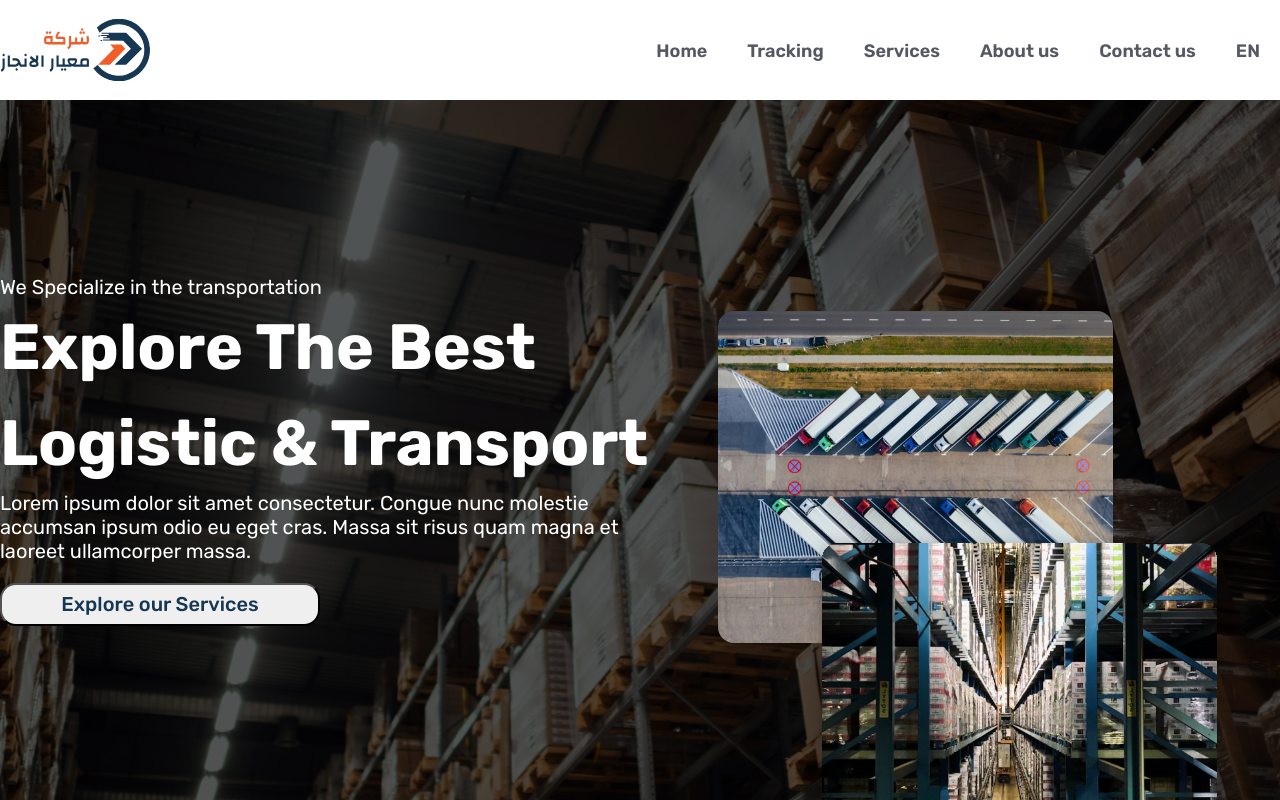
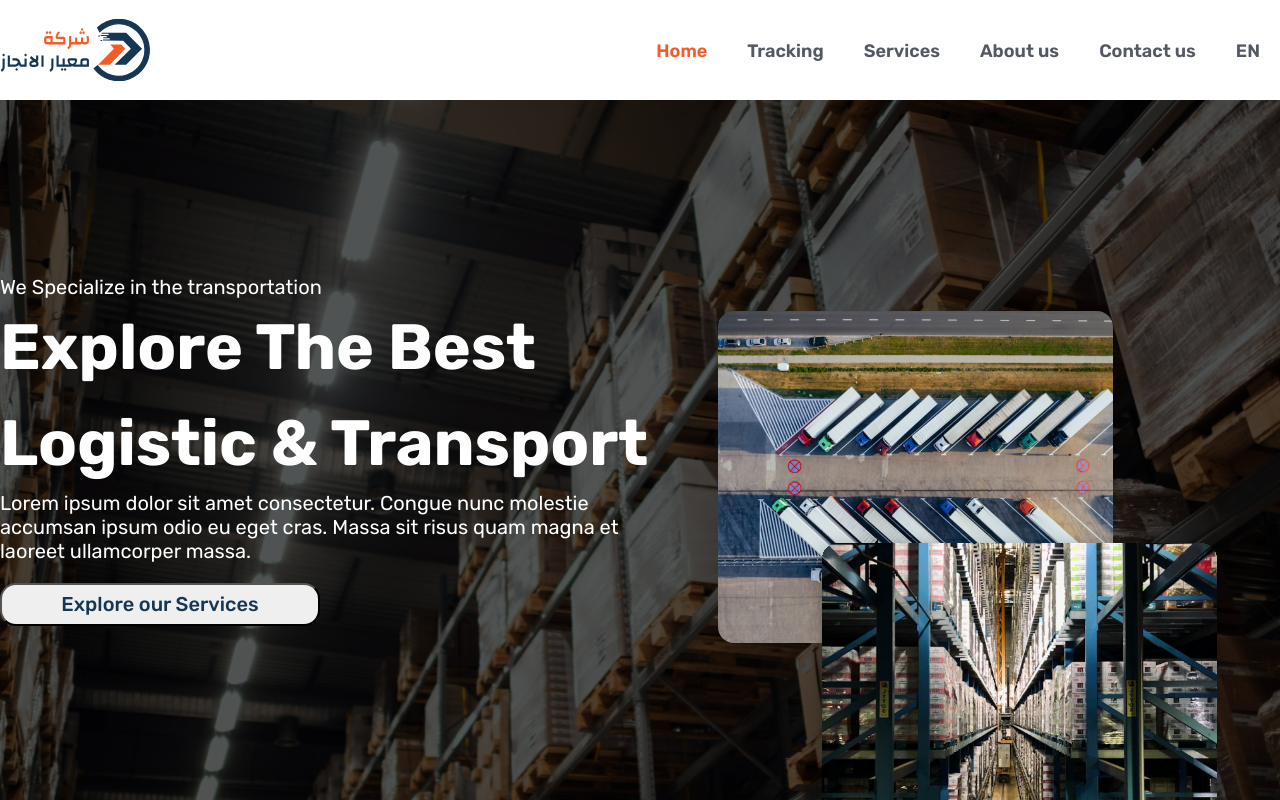
Before and after one commit to dev-basit/shirkah, a Next.js app: page / in a window 1280 px wide. Shown: the top 800 px of the page. Built offline with nearby package versions, Linux system fonts and the light colour scheme.

Commit message:
created components for navbar and footer links

```diff
--- /dev/null
+++ b/src/components/footer/footer-nav-items.js
@@ -0,0 +1,23 @@
+"use client";
+import { usePathname } from "next/navigation";
+import { ENUMS } from "@/utils";
+import styles from "./footer.module.css";
+
+export const FooterNavbarItems = () => {
+  const currentPath = usePathname();
+
+  return (
+    <section className={styles.footerNavListContainer}>
+      <ul>
+        {ENUMS.NAVBAR_ITEMS.map(({ name, link }) => (
+          <li
+            key={name}
+            className={`${styles.footerNavList} ${link === currentPath ? styles.footerNavListActive : ""}`}
+          >
+            {name}
+          </li>
+        ))}
+      </ul>
+    </section>
+  );
+};
--- a/src/components/footer/footer.js
+++ b/src/components/footer/footer.js
@@ -1,6 +1,7 @@
 import Image from "next/image";
 import styles from "./footer.module.css";
 import { ENUMS, ICONS } from "@/utils";
+import { FooterNavbarItems } from "./footer-nav-items";
 
 export const Footer = () => {
   return (
@@ -18,13 +19,7 @@ export const Footer = () => {
           </div>
         </div>
 
-        <div className={styles.footerNavItems}>
-          <ul>
-            {ENUMS.NAVBAR_ITEMS.map(({ name }) => (
-              <li key={name}>{name}</li>
-            ))}
-          </ul>
-        </div>
+        <FooterNavbarItems />
 
         <hr />
 
--- a/src/components/footer/footer.module.css
+++ b/src/components/footer/footer.module.css
@@ -44,7 +44,7 @@
   }
 }
 
-.footerNavItems {
+.footerNavList {
   margin-top: 5rem;
 
   li {
@@ -66,6 +66,29 @@
   }
 }
 
+.footerNavListContainer {
+  margin-top: 4rem;
+}
+
+.footerNavList {
+  display: inline;
+  margin-right: 4rem;
+  font-size: 1.8rem;
+  cursor: pointer;
+
+  @media screen and (min-width: 1441px) {
+    font-size: 2.2rem;
+  }
+}
+
+.footerNavList:hover {
+  color: var(--color-primary);
+}
+
+.footerNavListActive {
+  color: var(--color-primary);
+}
+
 .footerOtherItems {
   li {
     display: inline;
--- /dev/null
+++ b/src/components/navbar/navbar-items.js
@@ -0,0 +1,20 @@
+"use client";
+import { usePathname } from "next/navigation";
+import { ENUMS } from "@/utils";
+import styles from "./navbar.module.css";
+
+export const NavbarItems = () => {
+  const currentPath = usePathname();
+
+  return (
+    <section>
+      <ul>
+        {ENUMS.NAVBAR_ITEMS.map(({ name, link }) => (
+          <li key={name} className={`${styles.navList} ${link === currentPath ? styles.navListActive : ""}`}>
+            {name}
+          </li>
+        ))}
+      </ul>
+    </section>
+  );
+};
--- a/src/components/navbar/navbar.js
+++ b/src/components/navbar/navbar.js
@@ -1,16 +1,13 @@
 import Image from "next/image";
 import styles from "./navbar.module.css";
-import { ENUMS, ICONS } from "@/utils";
+import { NavbarItems } from "./navbar-items";
+import { ICONS } from "@/utils";
 
 export const Navbar = () => {
   return (
     <navbar className={styles.navbarContainer}>
       <Image src={ICONS.LOGO} width={150} height={100} alt="logo" />
-      <ul>
-        {ENUMS.NAVBAR_ITEMS.map(({ name }) => (
-          <li key={name}>{name}</li>
-        ))}
-      </ul>
+      <NavbarItems />
     </navbar>
   );
 };
--- a/src/components/navbar/navbar.module.css
+++ b/src/components/navbar/navbar.module.css
@@ -5,23 +5,25 @@
   height: var(--navbar-height);
   width: var(--body-content-width);
   margin: 0 auto;
+}
 
-  li {
+.navList {
   display: inline;
   color: var(--color-body);
   margin-right: 4rem;
   font-weight: 600;
   font-size: 1.8rem;
   cursor: pointer;
-  }
 
   @media screen and (min-width: 1441px) {
-    li {
     font-size: 2.2rem;
   }
 }
 
-  li:hover {
+.navList:hover {
   color: var(--color-primary);
 }
+
+.navListActive {
+  color: var(--color-primary);
 }
--- a/src/utils/enums.js
+++ b/src/utils/enums.js
@@ -1,12 +1,12 @@
 import Icons from "./icons";
 
 const NAVBAR_ITEMS = [
-  { name: "Home" },
-  { name: "Tracking" },
-  { name: "Services" },
-  { name: "About us" },
-  { name: "Contact us" },
-  { name: "EN" },
+  { name: "Home", link: "/" },
+  { name: "Tracking", link: "/tracking" },
+  { name: "Services", link: "/services" },
+  { name: "About us", link: "/aboutus" },
+  { name: "Contact us", link: "/contactus" },
+  { name: "EN", link: "/en" },
 ];
 
 const FOOTER_OTHER_ITEMS = [{ name: "Terms & Conditions" }, { name: "Privacy" }, { name: "Cookies" }];
```
Lines whose indentation alone changed are shown as unchanged.
